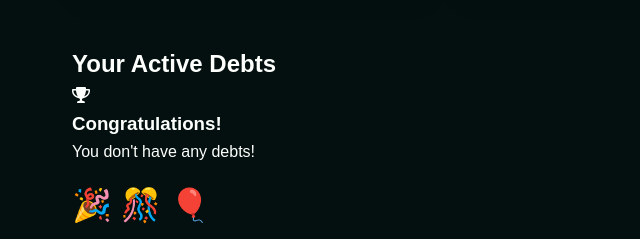
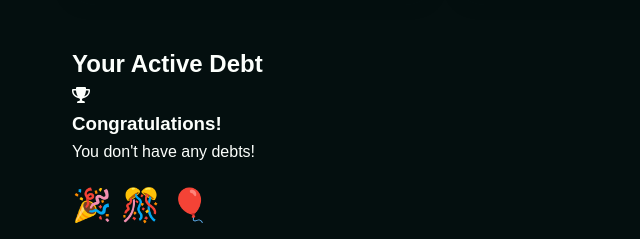
Before and after one commit to YashSensei/Debt_payment_tracker, a plain HTML site: page tracking.html in a window 1280 px wide. Shown: the part 814-1053 px from the top of the page, 0-640 px from the left. Drawn offline with Linux system fonts and the light colour scheme.

Commit message:
refined the ui for tracking page

```diff
--- a/tracking.html
+++ b/tracking.html
@@ -90,7 +90,7 @@
         </div>
 
         <div class="debts-list-container">
-            <h2>Your Active Debts</h2>
+            <h2>Your Active Debt</h2>
             <div id="debtsList" class="debts-grid"></div>
         </div>
     </div>
```
